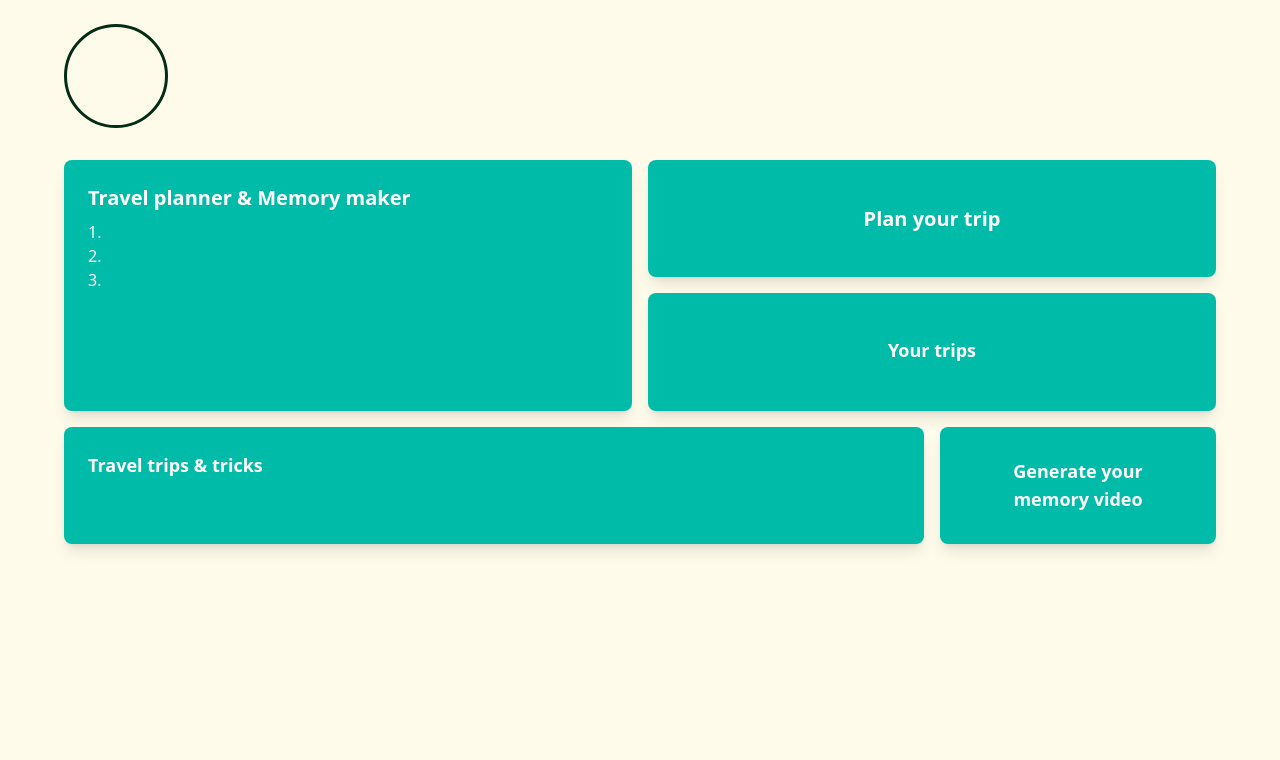
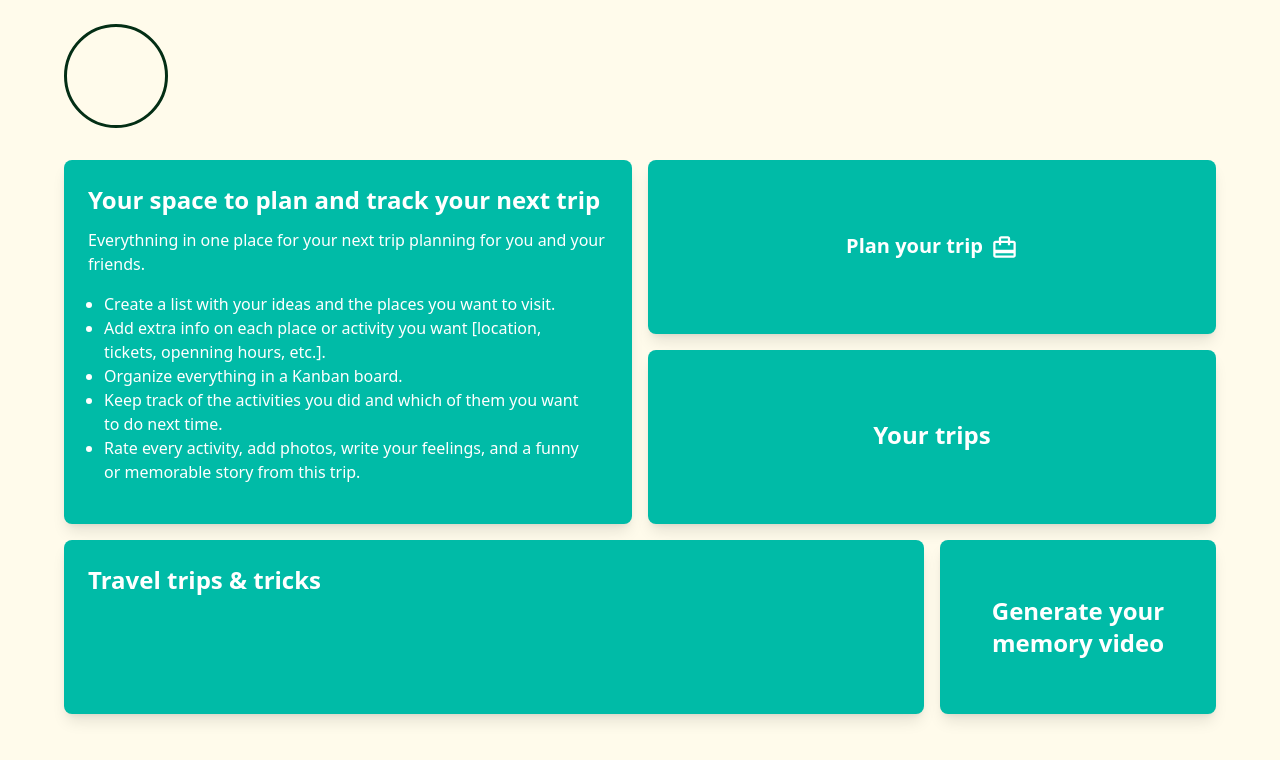
Before and after one commit to EleniCharitou/planner-fe, a React (Vite) app: page / in a window 1280 px wide. Shown: the top 760 px of the page. Built offline with nearby package versions, Linux system fonts and the light colour scheme.

Commit message:
Homepage content

```diff
--- a/src/new_pages/Homepage.tsx
+++ b/src/new_pages/Homepage.tsx
@@ -1,5 +1,7 @@
 import React from "react";
 import { MapPin, Calendar, BookOpen, Video } from "lucide-react";
+import { FaArrowRight } from "react-icons/fa";
+import { MdCardTravel, MdOutlineModeOfTravel } from "react-icons/md";
 
 function Homepage() {
   return (
@@ -14,53 +16,78 @@ function Homepage() {
         </div>
 
         {/* Main content */}
-        <div className="grid grid-cols-4 grid-rows-3 gap-4 h-96 min-w-screen/2">
+        <div className="grid grid-cols-4 grid-rows-3 gap-4 h-fit min-w-screen/2">
           {/* First rectangle: 2 columns, 2 rows */}
           <div className="col-span-2 row-span-2 bg-teal-500 rounded-lg shadow-lg flex p-6">
             <div className="text-white text-left">
-              <h2 className="text-xl font-semibold text-left mb-2">
-                Travel planner & Memory maker
+              <h2 className="text-2xl font-semibold text-left mb-3">
+                Your space to plan and track your next trip
               </h2>
-              <ul>
-                <li>1.</li>
-                <li>2.</li>
-                <li>3.</li>
+              Everythning in one place for your next trip planning for you and
+              your friends.
+              <ul className="list-disc font-normal text-white p-4">
+                <li>
+                  Create a list with your ideas and the places you want to
+                  visit.
+                </li>
+                <li>
+                  Add extra info on each place or activity you want [location,
+                  tickets, openning hours, etc.].
+                </li>
+                <li> Organize everything in a Kanban board.</li>
+                <li>
+                  Keep track of the activities you did and which of them you
+                  want to do next time.
+                </li>
+                <li>
+                  Rate every activity, add photos, write your feelings, and a
+                  funny or memorable story from this trip.
+                </li>
               </ul>
             </div>
           </div>
 
           {/* Second rectangle: 2 columns, 1 row */}
-          <div
+          <button
             className="col-span-2 row-span-1 bg-teal-500 rounded-lg shadow-lg flex items-center justify-center
                         hover:bg-teal-800 hover:cursor-pointer"
           >
             <div className="text-white text-left">
-              <h2 className="text-xl font-semibold">Plan your trip</h2>
+              <h2 className="text-xl font-semibold">
+                Plan your trip
+                <MdCardTravel className="inline-flex pl-2" size="35px" />
+              </h2>
             </div>
-          </div>
+          </button>
 
           {/* Third rectangle: 2 columns, 1 row */}
-          <div className="col-span-2 row-span-1 bg-teal-500 rounded-lg shadow-lg flex items-center justify-center">
-            <div className="text-white text-center">
-              <h2 className="text-lg font-semibold mb-1">Your trips</h2>
+          <button
+            className="col-span-2 row-span-1 bg-teal-500 rounded-lg shadow-lg flex items-center justify-center
+          hover:bg-gray-600 hover:cursor-not-allowed"
+          >
+            <div className="inline-flex justify-center items-center text-white text-center">
+              <h2 className="text-2xl font-semibold mb-1">Your trips</h2>
             </div>
-          </div>
+          </button>
 
           {/* Fourth rectangle: 3 columns, 1 row */}
           <div className="col-span-3 row-span-1 bg-teal-500 rounded-lg shadow-lg flex p-6">
             <div className="text-white text-left">
-              <h2 className="text-lg font-semibold">Travel trips & tricks</h2>
+              <h2 className="text-2xl font-semibold">Travel trips & tricks</h2>
             </div>
           </div>
 
           {/* Fifth rectangle: 1 column, 1 row */}
-          <div className="col-span-1 row-span-1 bg-teal-500 rounded-lg shadow-lg flex items-center justify-center">
+          <button
+            className="col-span-1 row-span-1 bg-teal-500 rounded-lg shadow-lg flex items-center justify-center
+          hover:bg-gray-500 hover:cursor-not-allowed"
+          >
             <div className="text-white text-center">
-              <h2 className="text-lg font-semibold m-2 p-8">
+              <h2 className="text-2xl font-semibold m-2 p-8">
                 Generate your <br /> memory video
               </h2>
             </div>
-          </div>
+          </button>
         </div>
       </div>
     </div>
```
